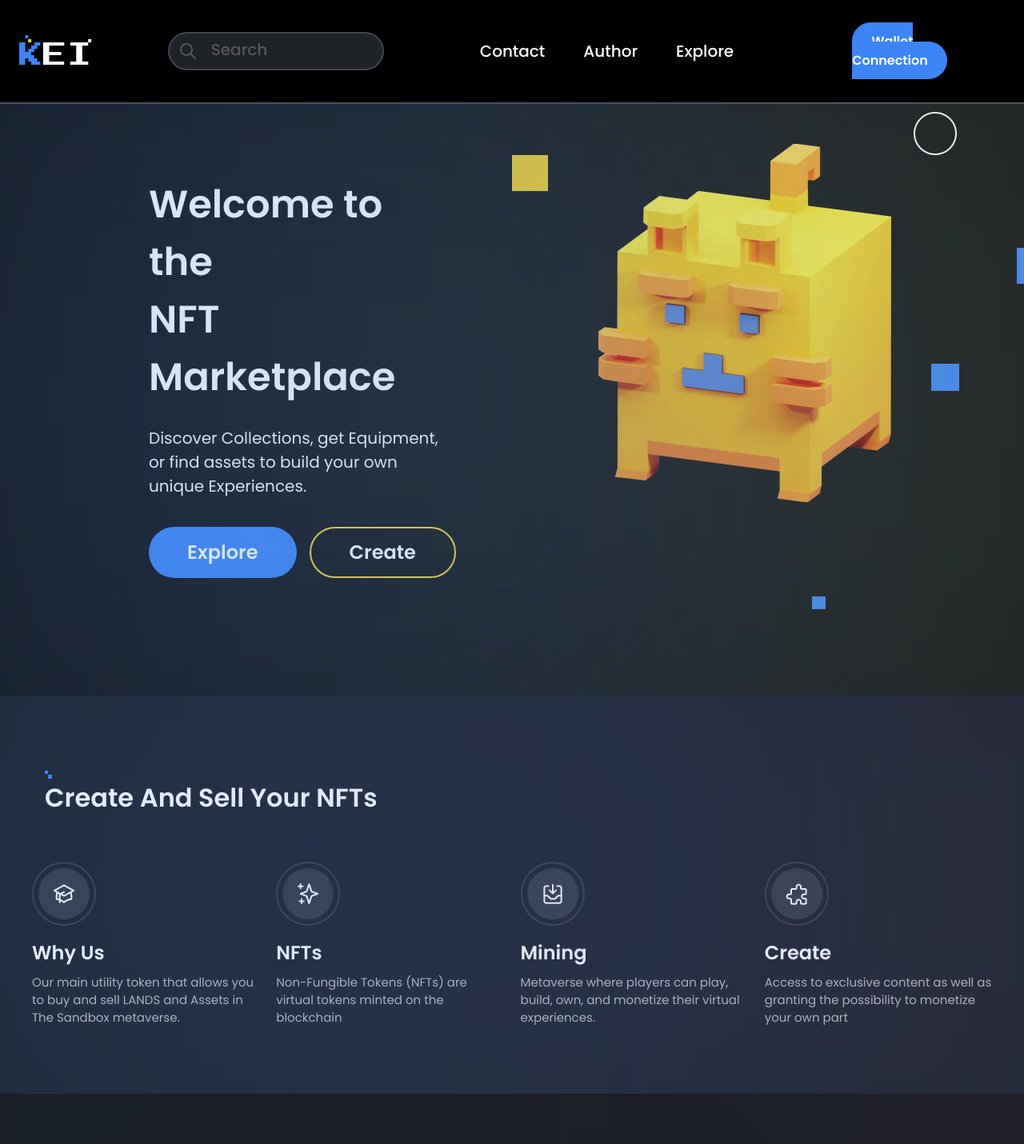
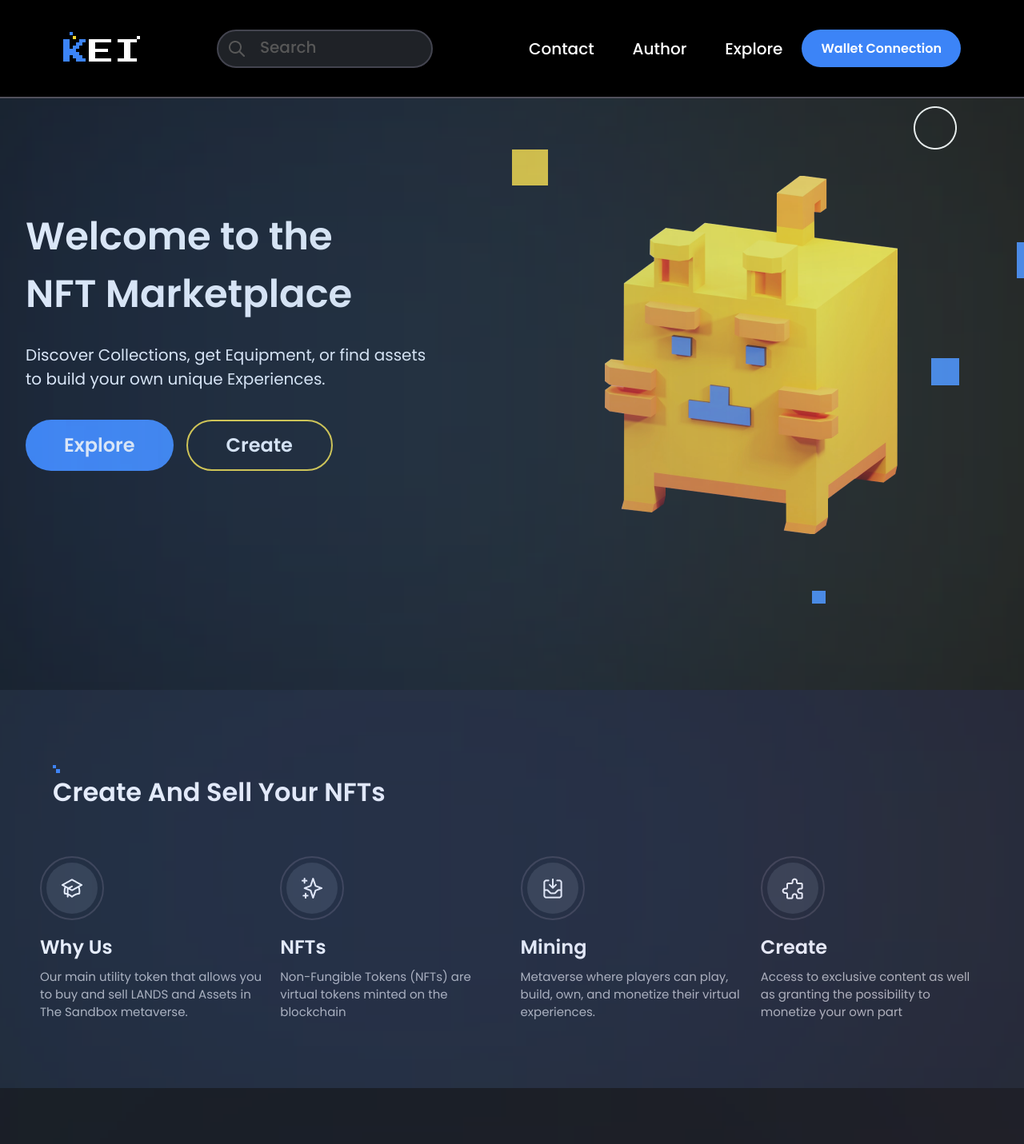
Before and after one commit to Ahsan855/kei-blokhin, a React (Create React App) app: page / in a window 1280 px wide. Shown: the top 1431 px of the page at 80% size. Built offline with nearby package versions, Linux system fonts and the light colour scheme.

Commit message:
1200 breackpoint responsive

```diff
--- a/src/Components/Home/HeroSection/HeroSection.js
+++ b/src/Components/Home/HeroSection/HeroSection.js
@@ -4,10 +4,10 @@ import hero_img from "../../../Assets/Images/hero_img.png";
 
 const HeroSection = () => {
   return (
-    <section className=" hero font-poppins relative bg-[#0e0d0d] h-auto pb-[39px] pt-[16px] md:pt-[30px] lg:pt-[10px] w-full overflow-x-hidden ">
-      <div className=" mx-auto ml[16px] md:ml-0 flex md:justify-center md:items-center  hero-bg">
+    <section className="  hero font-poppins relative bg-[#0e0d0d] h-auto pb-[39px] pt-[16px] md:pt-[30px] lg:pt-[10px] w-full overflow-x-hidden ">
+      <div className=" max-w-[1200px] mx-auto pl-[16px]  flex md:justify-center md:items-center  hero-bg">
         <div className="grid  md:ml-[16px] md:grid-cols-2 justify-between md:gap-x-[20px] lg:gap-x-[200px]">
-          <div className=" ml-[16px] md:ml-0 lg:ml-[170px] font-poppins md:pt-[40px] lg:pt-10">
+          <div className=" ml-[16px] md:ml-0 xxl:ml-[170px] font-poppins md:pt-[40px] lg:pt-10">
             <h2 className="font-semibold mt-[23px] md:mt-0 text-[#FFFFFF] text-[32px] md:text-[40px]  lg:text-[48px]">
               Welcome to the{" "}
             </h2>
--- a/src/Components/Home/LiveAuctions/LiveAuctions.js
+++ b/src/Components/Home/LiveAuctions/LiveAuctions.js
@@ -9,7 +9,7 @@ const LiveAuctions = () => {
   return (
     <Fragment>
       <section className="bg-[#1E2329] font-poppins w-full overflow-x-hidden">
-        <div className="max-w-[1200px] lg:mx-auto mx-[16px] md:mx-[32px] py-[80px] font-poppins">
+        <div className="max-w-[1180px] xxl:max-w-[1200px] mx-auto   py-[80px] font-poppins">
           {/* Title Style */}
           <div>
             <img src={titleIcon} alt="icon" />
--- a/src/Components/Home/PopularCollections/PopularCollections.js
+++ b/src/Components/Home/PopularCollections/PopularCollections.js
@@ -6,10 +6,8 @@ import { PopularCollectionsData } from "../../../data/data";
 const PopularCollections = () => {
   return (
     <Fragment>
-
       <section className="bg-[#1E2329] Popular-Collections font-poppins w-full overflow-x-hidden">
-        <div className="max-w-[1200px] h-[435px] mx-[16px] md:mx-[32px] lg:mx-auto py-[48px] pt-[0] md:pt-[72px] pb-0 md:pb-[80 px] font-poppins">
-
+        <div className="max-w-[1180px] xxl:max-w-[1200px] h-[435px] mx-[16px] md:mx-[32px] lg:mx-auto py-[48px] pt-[0] md:pt-[72px] pb-0 md:pb-[80 px] font-poppins">
           {/* Title Style */}
 
           <div className="flex justify-between">
--- a/src/Components/Home/SellYourNFT/SellYourNFT.js
+++ b/src/Components/Home/SellYourNFT/SellYourNFT.js
@@ -6,7 +6,7 @@ const SellYourNFT = () => {
   return (
     <Fragment>
       <section className=" Sell-Your-NFT font-poppins  w-full overflow-x-hidden">
-        <div className="max-w-[1200px] lg:mx-auto md:ml-[33px] md:mr-[88px] pt-[74px] pb-[64px] font-poppins">
+        <div className=" max-w-[1180px] xxl:max-w-[1200px] lg:mx-auto md:ml-[33px] md:mr-[88px] pt-[74px] pb-[64px] font-poppins">
           <div className="ml-[16px]">
             <img src={titleIcon} alt="icon" />
             <h1 className="text-[#FFFFFF] w-[416px] font-semibold  mr-32 lg:ml-0 lg:mr-0 md:ml-0 md:mr-0 leading-[48px] text-[24px] md:text-[32px]">
--- a/src/Components/Home/TodayPicks/TodayPicks.js
+++ b/src/Components/Home/TodayPicks/TodayPicks.js
@@ -9,7 +9,7 @@ const TodayPicks = () => {
   return (
     <Fragment>
       <section className="today-picks w-full font-poppins overflow-x-hidden">
-        <div className="max-w-[1200px] lg:mx-auto mx-[16px] md:mx-[32px] pt-[50px] md-pt-[90px] pb-[48px] md-pb-[72px] font-poppins">
+        <div className="max-w-[1180px] xxl:max-w-[1200px] lg:mx-auto mx-[16px] md:mx-[32px] pt-[50px] md-pt-[90px] pb-[48px] md-pb-[72px] font-poppins">
           {/* Title Style */}
           <div className=" md:mt-[40] lg:mt-[80px] ">
             <img src={titleIcon} alt="icon" />
--- a/src/Components/Home/TopSellers/TopSellers.js
+++ b/src/Components/Home/TopSellers/TopSellers.js
@@ -6,7 +6,7 @@ import { TopSellersData } from "../../../data/data";
 const TopSellers = () => {
   return (
     <section className="bg-[#1E2329] w-full font-poppins overflow-x-hidden">
-      <div className="max-w-[1200px] relative lg:mx-auto md:mx-[32px] pb-[51px] mt-[32px] font-poppins">
+      <div className="max-w-[1180px] xxl:max-w-[1200px] relative lg:mx-auto md:mx-[32px] pb-[51px] mt-[32px] font-poppins">
         <div className="flex justify-between">
           <div className="ml-4  md:ml-0 ">
             <img src={titleIcon} alt="icon" />
--- a/src/Components/Share/Footer/Footer.js
+++ b/src/Components/Share/Footer/Footer.js
@@ -6,7 +6,7 @@ import logo from "../../../Assets/Icons/F_logo.png";
 const Footer = () => {
   return (
     <footer className="text-white font-poppins footer overflow-x-hidden bg-[#1C2025]  body-font">
-      <div className="lg:max-w-[1200px] md:max-w-[704px]  max-w-[328px] mx-auto">
+      <div className="xl:max-w-[1180px] xxl:max-w-[1200px] md:max-w-[704px]  max-w-[328px] mx-auto">
         <div className="lg:px-5 pt-[54px] flex md:items-center lg:items-start md:flex-row md:flex-nowrap flex-wrap flex-col">
           <div className=" flex lg:flex-row flex-col text-center">
             <div className="md:mr-56 sm:mr-20">
--- a/src/Components/Share/Header/Header.js
+++ b/src/Components/Share/Header/Header.js
@@ -86,7 +86,7 @@ const Header = () => {
                       </li>
                     </ul>
 
-                    <div className=" py-[24px] lg:ml-[124px]">
+                    <div className=" py-[24px]  xxl:ml-[124px]">
                       <Link
                         to="contact"
                         className="font-poppins rounded-[300px] py-[12px] px-[24px] font-semibold text-base text-[#FFFFFF] bg-[#3C84F7]"
--- a/tailwind.config.js
+++ b/tailwind.config.js
@@ -7,12 +7,14 @@ module.exports = {
         poppins: "'Poppins', sans-serif",
       },
       screens: {
-        md: "361px",
-
-        lg: "769px",
+        sm: "576px",
+        md: "768px",
+        lg: "992px",
+        xl: "1200px",
+        xxl: "1400px",
       },
       backgroundImage: {
-        "bgImage": "url('/src/Assets/Images/bgImage.png')",
+        bgImage: "url('/src/Assets/Images/bgImage.png')",
       },
     },
   },
```
Also changed, not shown: src/Components/Pages/Author/Author.js (+7 -10 lines).
